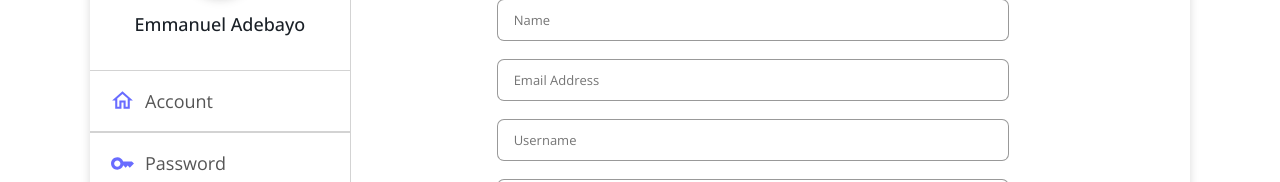
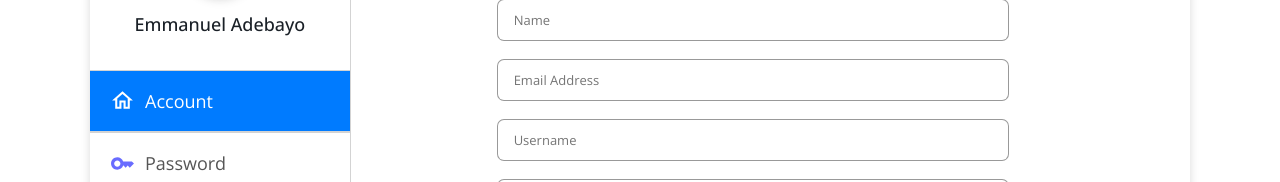
Before and after one commit to esteemayo/next-albumz-client, a Next.js app: page /auth/account in a window 1280 px wide. Shown: the part 359-541 px from the top of the page. Built offline with nearby package versions, Linux system fonts and the light colour scheme.

Commit message:
added active class to the link

```diff
--- a/pages/auth/account/index.jsx
+++ b/pages/auth/account/index.jsx
@@ -4,6 +4,7 @@ import { useState } from 'react';
 import KeyOutlinedIcon from '@mui/icons-material/KeyOutlined';
 import HomeOutlinedIcon from '@mui/icons-material/HomeOutlined';
 
+import Meta from '@/components/Meta';
 import FormInput from '@/components/FormInput';
 import FormButton from '@/components/FormButton';
 import styles from '@/styles/Account.module.scss';
@@ -63,6 +64,8 @@ const Account = () => {
   };
 
   return (
+    <>
+      <Meta title='Account - Albumz Music Entertainment' />
       <section className={styles.account}>
         <h1 className={styles.account__heading}>Account settings</h1>
         <div className={styles.account__container}>
@@ -80,7 +83,7 @@ const Account = () => {
               <h2 className={styles.userName}>Emmanuel adebayo</h2>
             </div>
             <ul className={styles.list}>
-            <li className={styles.list__item}>
+              <li className={`${styles.list__item} ${styles.active}`}>
                 <HomeOutlinedIcon className={styles.itemIcon} />
                 <Link href='/auth/account' passHref>
                   <a className={styles.itemLink}>Account</a>
@@ -141,6 +144,7 @@ const Account = () => {
           </div>
         </div>
       </section>
+    </>
   );
 };
 
```
Lines whose indentation alone changed are shown as unchanged.
